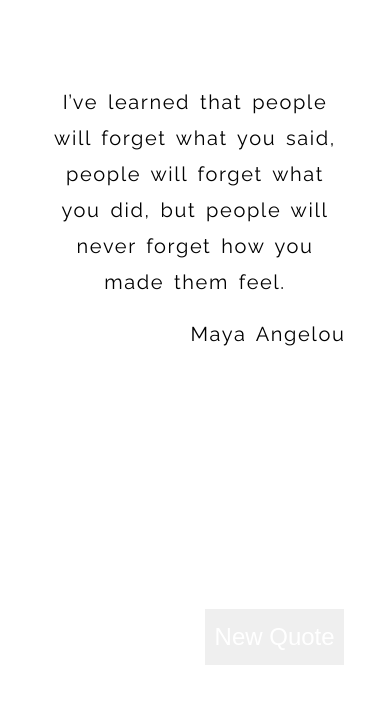
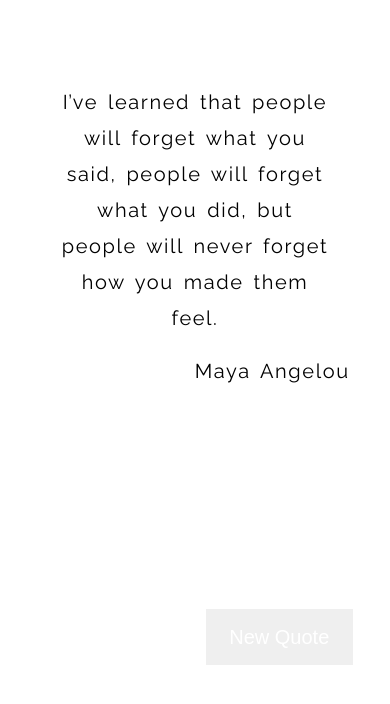
Before and after one commit to Olamide-Accord/randomQuoteGen, a plain HTML site: page index.html in a window 390 px wide. Drawn offline with Linux system fonts and the light colour scheme; no server answers.

Commit message:
Add files via upload

```diff
--- a/styles.css
+++ b/styles.css
@@ -53,11 +53,12 @@ button:hover{
 }
 @media screen and (max-width: 768px){
     .container{
-        width: 85%;
+        width: 90%;
         margin: 5% auto;
         height: 90vh;
     }
     .quote{
+        width: 80%;
         margin: 5% auto;
     }
     .quote-text, .author-text{
@@ -68,5 +69,6 @@ button:hover{
     }
     button{
         width: 42%;
+        font-size: 1.25rem;
     }
 }
```
